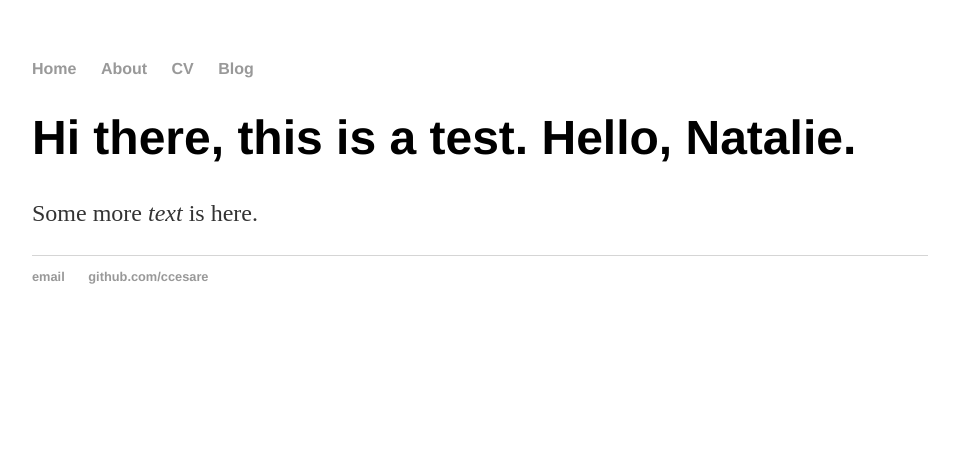
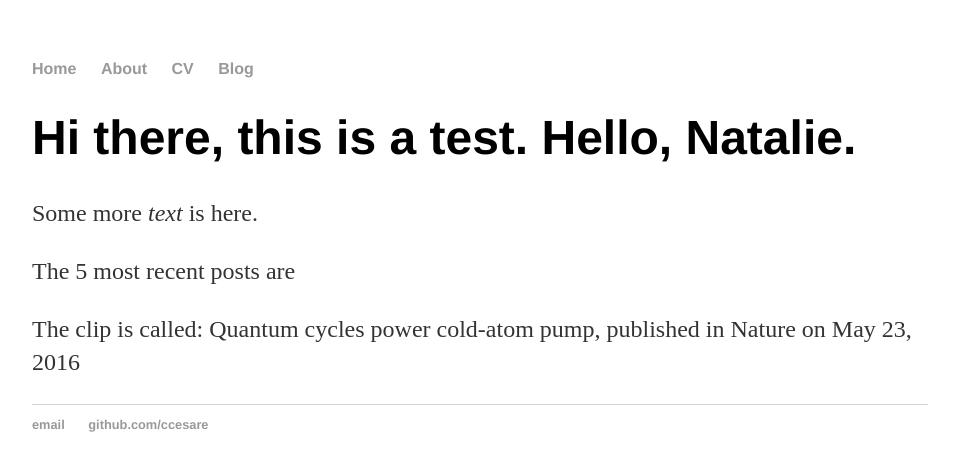
Before and after one commit to ccesare/ccesare.github.io, a Jekyll site: the page built from index.md, in a window 1280 px wide. Shown: the top 471 px of the page, without its empty margins (160-1119 px from the left). Built offline with Jekyll 4.4.1, drawn with Linux system fonts in a browser that asks for light colours.

Commit message:
I got my data format worked out for clips

```diff
--- a/_config.yml
+++ b/_config.yml
@@ -6,6 +6,9 @@ github_username: ccesare
 markdown: kramdown
 
 collections:
-  - clips
+  clips:
+    output: false
 
 permalink: /blog/:year/:month/:day/:title
+
+maxclips: 5
--- a/index.md
+++ b/index.md
@@ -7,3 +7,7 @@ title: Chris Cesare | Science Writer
 # Hi there, this is a test. Hello, Natalie.
 
 Some more *text* is here.
+
+The {{ site.maxclips }} most recent posts are
+
+{% for clip in site.clips %}The clip is called: {{ clip.title }}, published in Nature on {{ clip.date | date: "%B %d, %Y" }}{% endfor %}
```
Also changed, not shown: _clips/2016-05-23-jqi-quantum_cycles.md (+1 -0 lines).
